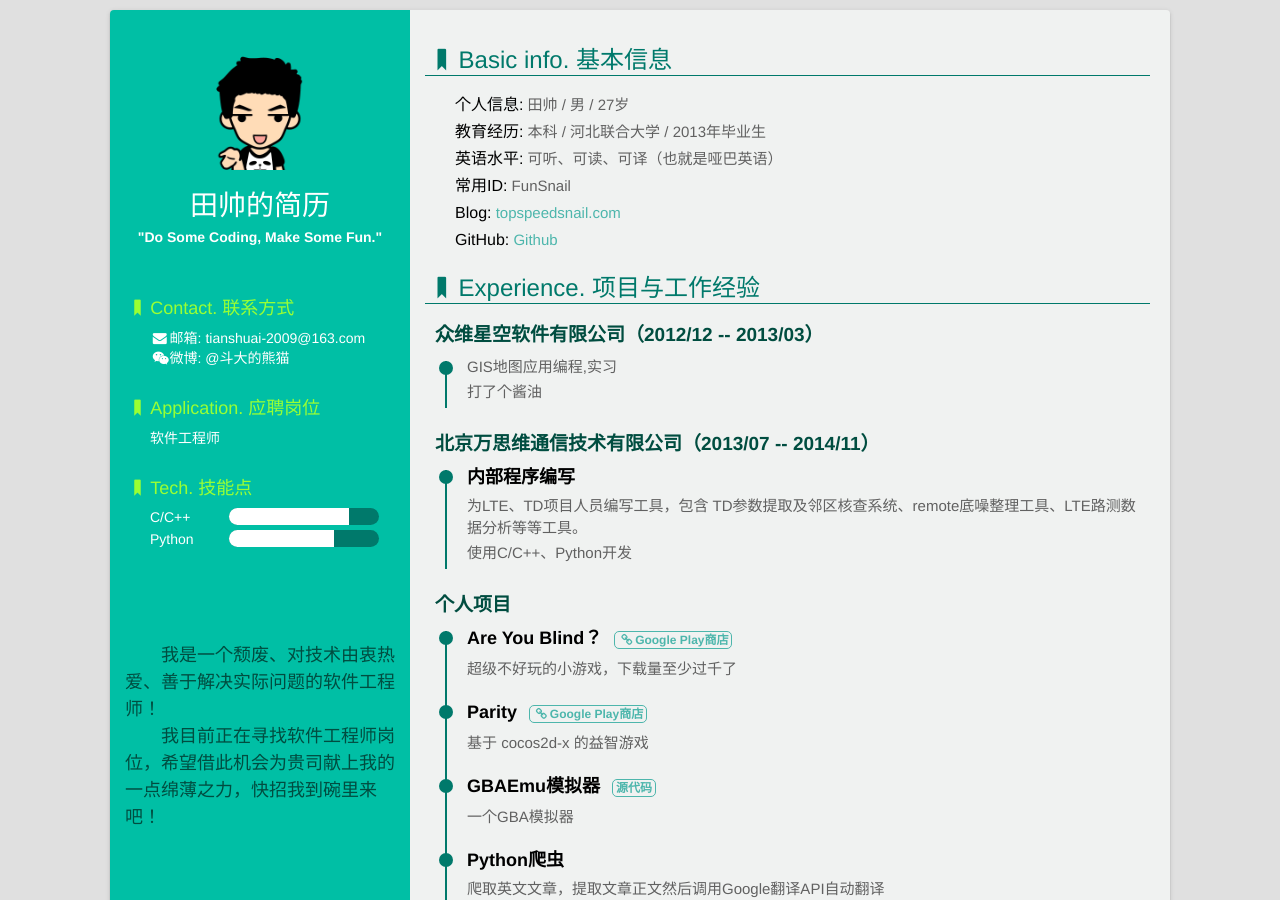
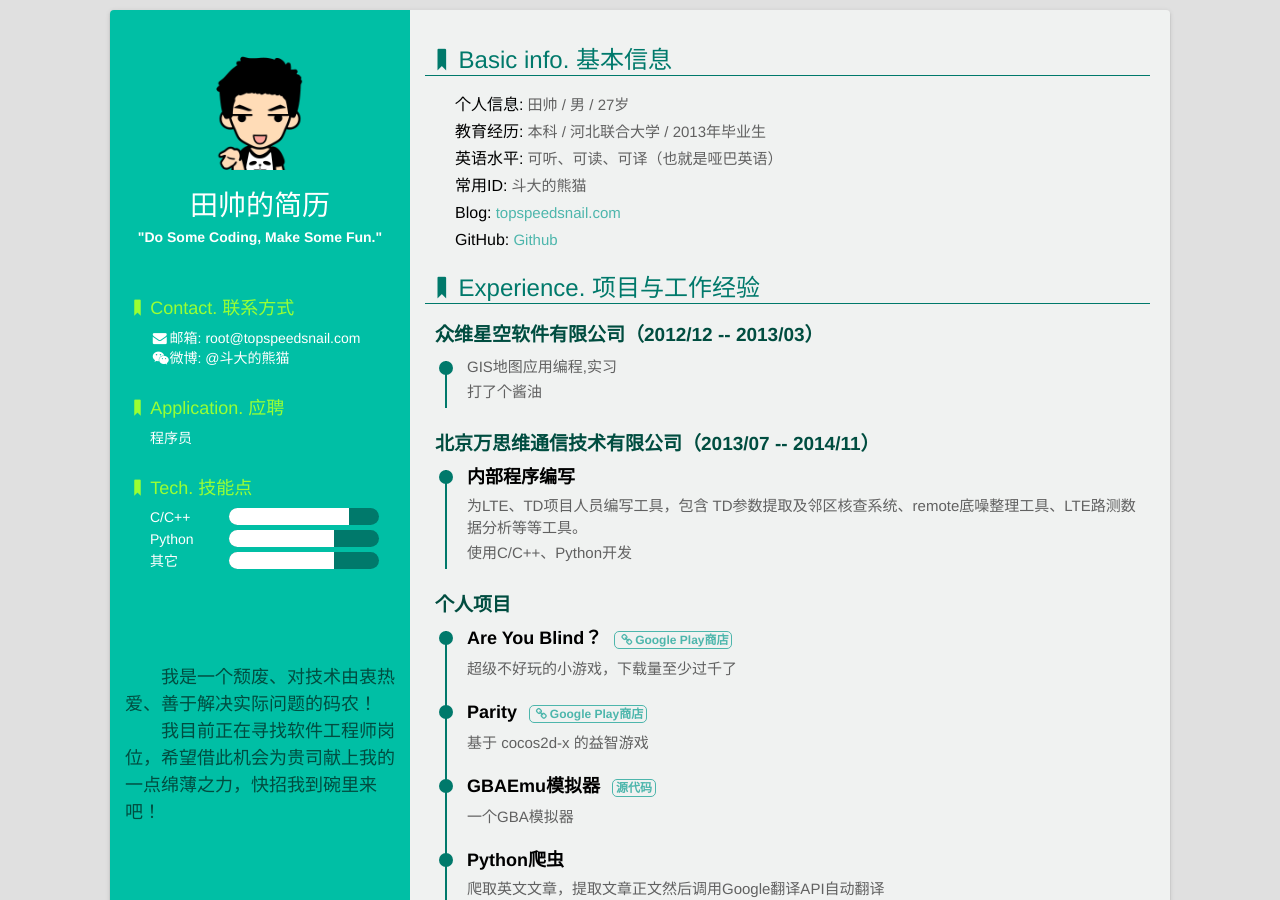
Before and after one commit to tiancode/tiancode.github.io, a Jekyll site: the page resume/index.html, which Jekyll copies as it is, in a window 1280 px wide and 900 px high. Built offline with Jekyll 4.4.1, drawn with Linux system fonts in a browser that asks for light colours.

Commit message:
Update index.html

```diff
--- a/resume/index.html
+++ b/resume/index.html
@@ -3,7 +3,7 @@
 <head>
     <meta charset="UTF-8">
     <title>田帅的简历</title>
-    <meta name="description" content="我是一个颓废、对技术由衷热爱、善于解决实际问题的软件工程师！">
+    <meta name="description" content="我是一个颓废、对技术由衷热爱、善于解决实际问题的业余码农！">
     <meta name="keywords" content="田帅,简历,软件开发,C/C++,Python">
     <link rel="shortcut icon" href="favicon.ico">
     <link rel="stylesheet" href="dist/css/style.min.css">
@@ -20,12 +20,12 @@
             <ul class="side-info">
                 <li class="someRight">
                     <dt><i class="icon-bookmark"></i>Contact. 联系方式</dt>
-                    <dd><i class="icon-mail-alt"></i>邮箱: <a href="mailto:i@html.love" target="_blank">tianshuai-2009@163.com</a></dd>
+                    <dd><i class="icon-mail-alt"></i>邮箱: <a href="mailto:i@html.love" target="_blank">root@topspeedsnail.com</a></dd>
                     <dd><i class="icon-wechat"></i>微博: @斗大的熊猫</dd>
                 </li>
                 <li class="someRight">
-                    <dt><i class="icon-bookmark"></i>Application. 应聘岗位</dt>
-                    <dd>软件工程师</dd>
+                    <dt><i class="icon-bookmark"></i>Application. 应聘</dt>
+                    <dd>程序员</dd>
                 </li>
                 <li class="skill">
                     <dt><i class="icon-bookmark"></i>Tech. 技能点</dt>
@@ -41,10 +41,15 @@
                             <div class="skill-bar" style="width: 70%"></div>
                         </div>
                     </dd>
-                </li>
+                     <dd>
+                        <div class="skill-name">其它</div>
+                        <div class="skill-bar-wrap">
+                            <div class="skill-bar" style="width: 70%"></div>
+                        </div>
+                    </dd>                </li>
             </ul>
             <div class="note">
-                <p>我是一个颓废、对技术由衷热爱、善于解决实际问题的软件工程师！</p>
+                <p>我是一个颓废、对技术由衷热爱、善于解决实际问题的码农！</p>
                 <p>我目前正在寻找软件工程师岗位，希望借此机会为贵司献上我的一点绵薄之力，快招我到碗里来吧！</p>
             </div>
         </div>
@@ -55,8 +60,8 @@
                     <dd><span>个人信息:</span> 田帅 / 男 / 27岁</dd>
                     <dd><span>教育经历:</span> 本科 / 河北联合大学 / 2013年毕业生</dd>
                     <dd><span>英语水平:</span> 可听、可读、可译（也就是哑巴英语）</dd>
-                    <dd><span>常用ID:</span> FunSnail</dd>
-                    <dd><span>Blog:</span> <a href="http://topspeedsnail.com" target="_blank">topspeedsnail.com</a></dd>
+                    <dd><span>常用ID:</span> 斗大的熊猫</dd>
+                    <dd><span>Blog:</span> <a href="http://blog.topspeedsnail.com" target="_blank">topspeedsnail.com</a></dd>
                     <dd><span>GitHub:</span> <a href="https://www.github.com/tiancode" target="_blank">Github</a></dd>
                 </li>
                 <li>
```
